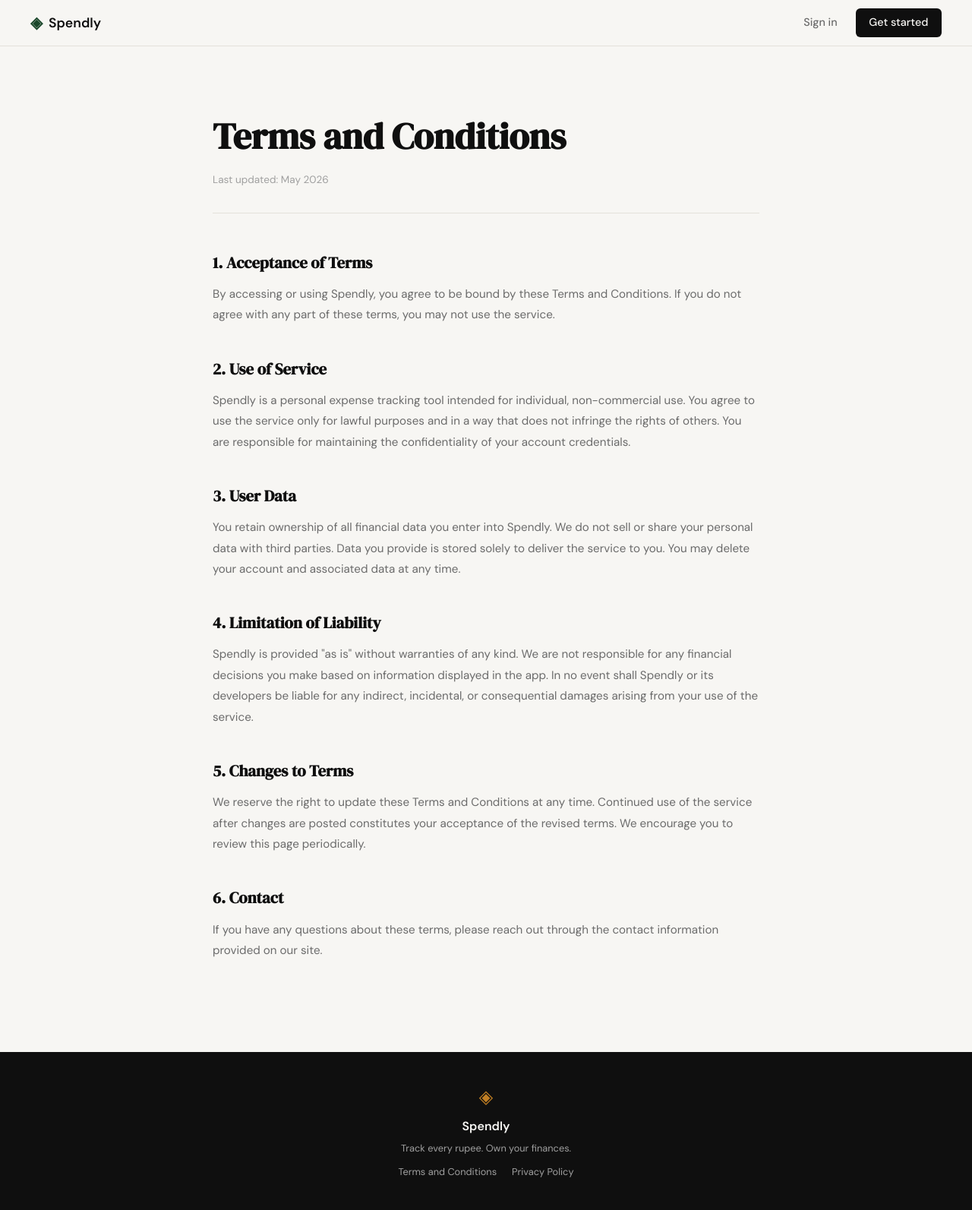
After one commit to amanahma/project, a Flask app: page /terms in a window 1280 px wide. The commit adds this page. Shown: the whole page at 76% size. Run offline with Flask 3, Linux system fonts and the light colour scheme.

Commit message:
landing add terms and condition page and route

```diff
--- a/app.py
+++ b/app.py
@@ -20,6 +20,11 @@ def register():
 @app.route("/login")
 def login():
     return render_template("login.html")
+
+
+@app.route("/terms")
+def terms():
+    return render_template("terms.html")
 
 
 # ------------------------------------------------------------------ #
--- a/static/css/style.css
+++ b/static/css/style.css
@@ -507,6 +507,65 @@ a { color: inherit; text-decoration: none; }
     color: var(--ink-faint);
 }
 
+.footer-links {
+    display: flex;
+    gap: 1.25rem;
+    margin-top: 0.25rem;
+}
+
+.footer-links a {
+    font-size: 0.8rem;
+    color: var(--ink-faint);
+    transition: color 0.2s;
+}
+
+.footer-links a:hover { color: var(--paper); }
+
+/* ------------------------------------------------------------------ */
+/* Legal pages (Terms, Privacy)                                        */
+/* ------------------------------------------------------------------ */
+
+.legal-page {
+    padding: 5rem 2rem;
+}
+
+.legal-inner {
+    max-width: 720px;
+    margin: 0 auto;
+}
+
+.legal-title {
+    font-family: var(--font-display);
+    font-size: clamp(2rem, 4vw, 3rem);
+    color: var(--ink);
+    margin-bottom: 0.5rem;
+}
+
+.legal-updated {
+    font-size: 0.85rem;
+    color: var(--ink-faint);
+    margin-bottom: 3rem;
+    padding-bottom: 2rem;
+    border-bottom: 1px solid var(--border);
+}
+
+.legal-section {
+    margin-bottom: 2.5rem;
+}
+
+.legal-section h2 {
+    font-family: var(--font-display);
+    font-size: 1.3rem;
+    color: var(--ink);
+    margin-bottom: 0.75rem;
+}
+
+.legal-section p {
+    font-size: 0.95rem;
+    color: var(--ink-muted);
+    line-height: 1.8;
+}
+
 /* ------------------------------------------------------------------ */
 /* Responsive                                                          */
 /* ------------------------------------------------------------------ */
--- a/templates/base.html
+++ b/templates/base.html
@@ -35,7 +35,7 @@
             <span class="footer-name">Spendly</span>
             <p class="footer-copy">Track every rupee. Own your finances.</p>
             <div class="footer-links">
-                <a href="#">Terms and Conditions</a>
+                <a href="{{ url_for('terms') }}">Terms and Conditions</a>
                 <a href="#">Privacy Policy</a>
             </div>
         </div>
--- /dev/null
+++ b/templates/terms.html
@@ -0,0 +1,44 @@
+{% extends "base.html" %}
+
+{% block title %}Terms and Conditions — Spendly{% endblock %}
+
+{% block content %}
+
+<section class="legal-page">
+    <div class="legal-inner">
+        <h1 class="legal-title">Terms and Conditions</h1>
+        <p class="legal-updated">Last updated: May 2026</p>
+
+        <div class="legal-section">
+            <h2>1. Acceptance of Terms</h2>
+            <p>By accessing or using Spendly, you agree to be bound by these Terms and Conditions. If you do not agree with any part of these terms, you may not use the service.</p>
+        </div>
+
+        <div class="legal-section">
+            <h2>2. Use of Service</h2>
+            <p>Spendly is a personal expense tracking tool intended for individual, non-commercial use. You agree to use the service only for lawful purposes and in a way that does not infringe the rights of others. You are responsible for maintaining the confidentiality of your account credentials.</p>
+        </div>
+
+        <div class="legal-section">
+            <h2>3. User Data</h2>
+            <p>You retain ownership of all financial data you enter into Spendly. We do not sell or share your personal data with third parties. Data you provide is stored solely to deliver the service to you. You may delete your account and associated data at any time.</p>
+        </div>
+
+        <div class="legal-section">
+            <h2>4. Limitation of Liability</h2>
+            <p>Spendly is provided "as is" without warranties of any kind. We are not responsible for any financial decisions you make based on information displayed in the app. In no event shall Spendly or its developers be liable for any indirect, incidental, or consequential damages arising from your use of the service.</p>
+        </div>
+
+        <div class="legal-section">
+            <h2>5. Changes to Terms</h2>
+            <p>We reserve the right to update these Terms and Conditions at any time. Continued use of the service after changes are posted constitutes your acceptance of the revised terms. We encourage you to review this page periodically.</p>
+        </div>
+
+        <div class="legal-section">
+            <h2>6. Contact</h2>
+            <p>If you have any questions about these terms, please reach out through the contact information provided on our site.</p>
+        </div>
+    </div>
+</section>
+
+{% endblock %}
```
